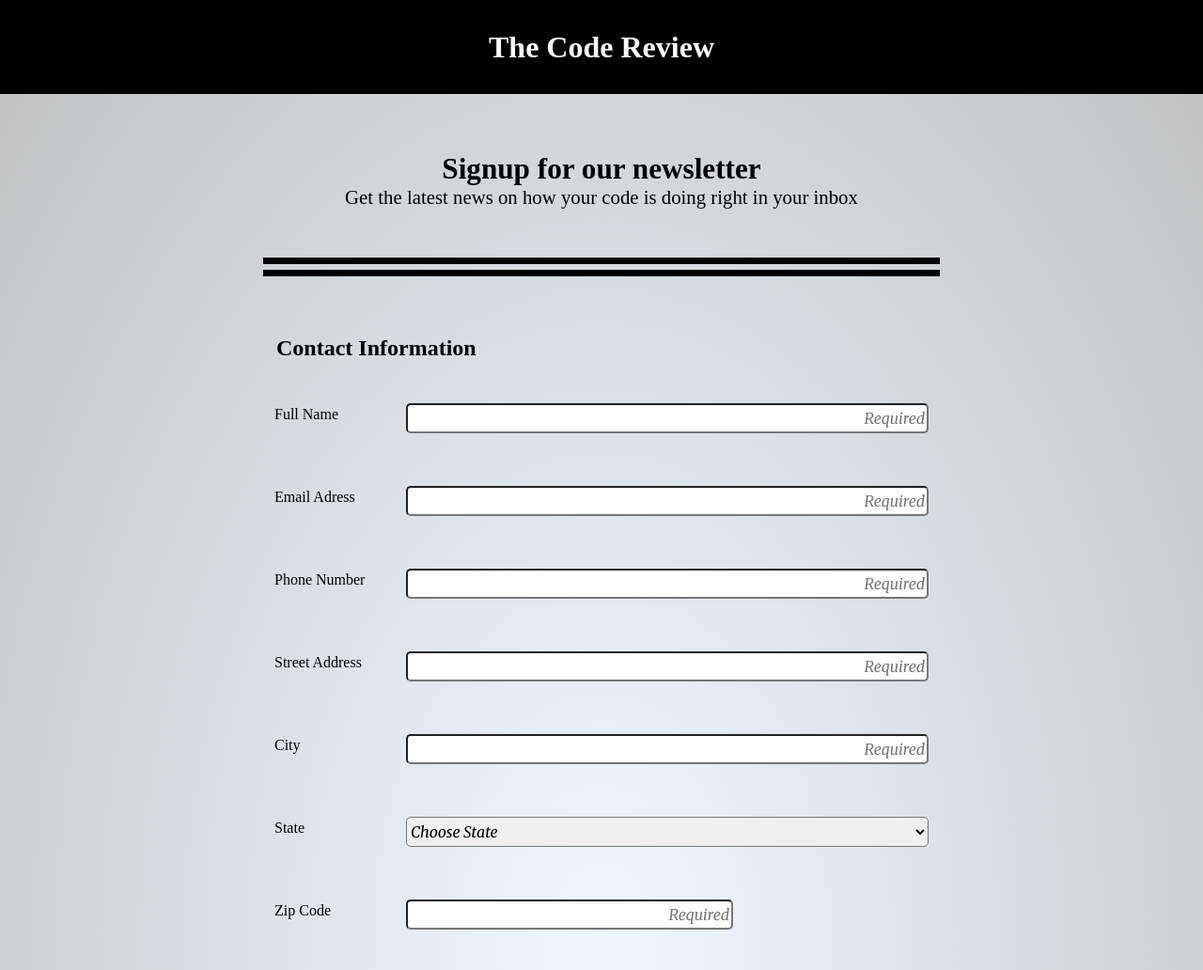
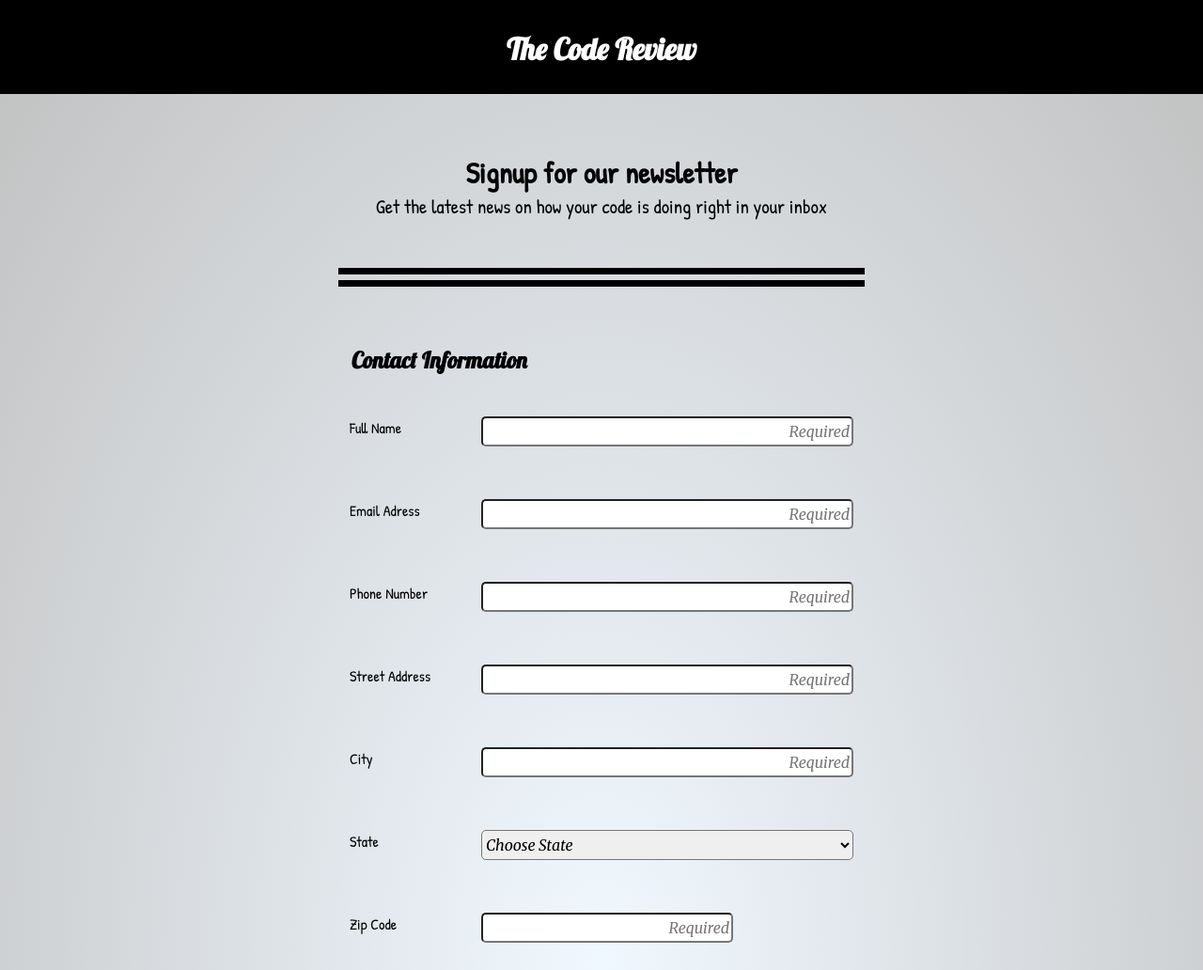
Before and after one commit to LupeF/Project-3, a plain HTML site: page index.html in a window 1280 px wide. Shown: the top 1032 px of the page at 94% size. Drawn offline with Linux system fonts and the light colour scheme.

Commit message:
updated  the fonts; max width.

```diff
--- a/CSS/styles.css
+++ b/CSS/styles.css
@@ -12,6 +12,7 @@ header{
 
 header h1{
     padding-top: 1em;
+    font-family: 'Lobster', cursive;
 }
 
 body{
@@ -32,8 +33,14 @@ body{
     /* max-width: 20em; */
     margin: 3em auto;
     font-size: 1.3em;
+    font-family: 'Lobster', cursive;
+    font-family: 'Patrick Hand', cursive;
 }
 
+p{
+    font-family: 'Lobster', cursive;
+    font-family: 'Patrick Hand', cursive;
+    }
   /****************/
  /* Contact form */
 /****************/
@@ -45,10 +52,13 @@ fieldset{
 
 legend{
     margin: 1.5em 0;
+    font-family: 'Lobster', cursive;
 }
 
 label{
     margin-bottom: 2em;
+    font-family: 'Lobster', cursive;
+    font-family: 'Patrick Hand', cursive;
 }
 
 textarea,
@@ -64,6 +74,7 @@ select[id="state"]{
     border-radius: 5px;
     font-size: 1em;
     font-family: 'Merriweather', serif;
+    transition: height 2s ease-out;
 }
 
 #textarea{
@@ -94,7 +105,6 @@ input[id="zipcode"]{
     padding-top: 2em;
 
 }
-
 
 input[type="checkbox"]{
     margin:1em;
@@ -133,7 +143,7 @@ input::placeholder{
 
 @media(min-width:768px){
     .container{
-        max-width: 47em;
+        max-width: 37em;
     }
 
     .flex{
--- a/index.html
+++ b/index.html
@@ -6,6 +6,8 @@
     <title>Registration Form</title>
     <link rel="stylesheet" href=CSS/styles.css>
     <link href="https://fonts.googleapis.com/css2?family=Merriweather:ital@1&display=swap" rel="stylesheet">
+    <link href="https://fonts.googleapis.com/css2?family=Lobster&display=swap" rel="stylesheet">
+    <link href="https://fonts.googleapis.com/css2?family=Lobster&family=Patrick+Hand&display=swap" rel="stylesheet">
 
 </head>
 <body>
@@ -70,7 +72,6 @@
                     <option value="New York">New York</option>
                     <option value="Pennsylvania">Pennsylvania</option>
                 </optgroup>
-
                 </select><br>
             </div>
 
```
